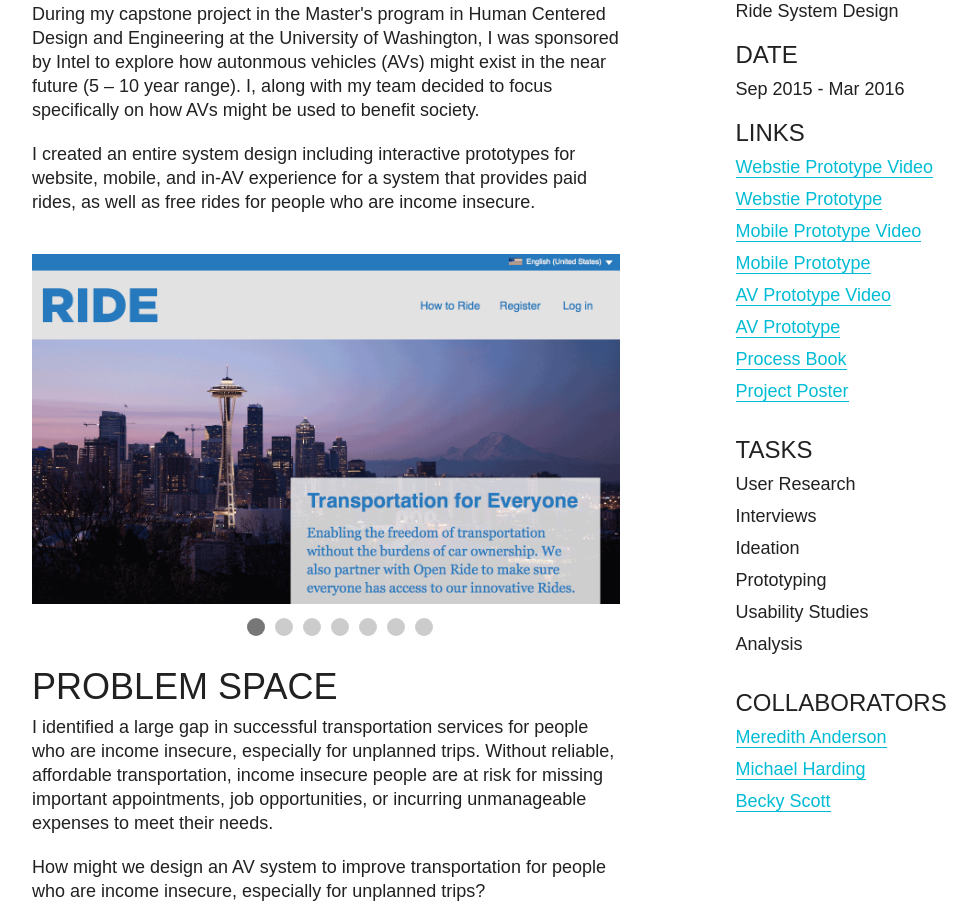
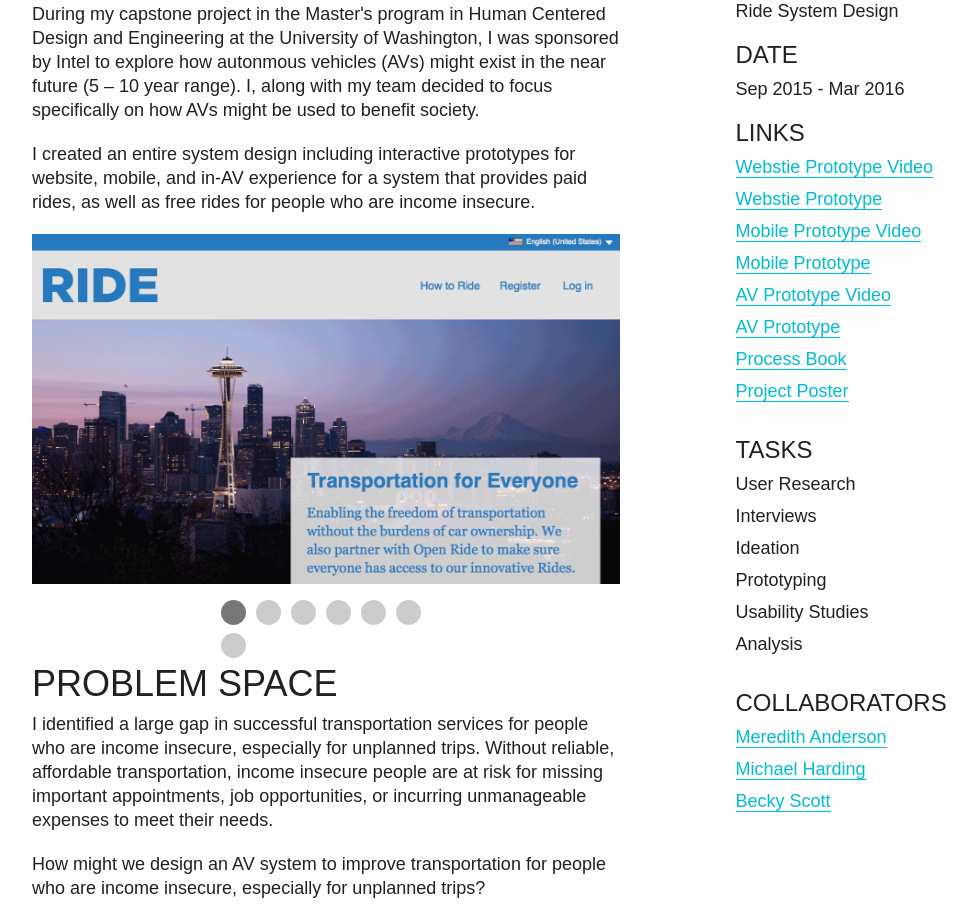
Before and after one commit to susanev/susanev.github.io, a PHP site: page /projects/project-ride.html in a window 1280 px wide. Shown: the part 276-1182 px from the top of the page, without its empty margins (83-1060 px from the left). Run offline with PHP 8.4, Linux system fonts and the light colour scheme; some libraries are stand-ins or nearby versions.

Commit message:
responsive slideshow

```diff
--- a/css/styles.css
+++ b/css/styles.css
@@ -600,6 +600,74 @@ label, #user-msg {
     border: 1px solid #dedede;
 }
 
+/* responsive slides styles */
+.rslides {
+  position: relative;
+  list-style: none;
+  overflow: hidden;
+  width: 100%;
+  padding: 0;
+  margin: 0;
+}
+
+ul.rslides {
+    margin-bottom: 8px;
+}
+
+.rslides img {
+    margin-bottom: 0;
+}
+
+.rslides li {
+  -webkit-backface-visibility: hidden;
+  position: absolute;
+  display: none;
+  width: 100%;
+  left: 0;
+  top: 0;
+}
+
+.rslides li:first-child {
+  position: relative;
+  display: block;
+  float: left;
+}
+
+.rslides img {
+  display: block;
+  height: auto;
+  float: left;
+  width: 100%;
+  border: 0;
+}
+.rslides_tabs {
+    width: 210px;
+    height: 25px;
+    margin: 0 auto;
+    margin-bottom: 20px;
+}
+
+.rslides_tabs li {
+    width: 25px;
+    height: 25px;
+    border-radius: 50%;
+    background-color: #CCCCCC;
+    float: left;
+    margin-right: 10px;
+}
+
+li.rslides_here {
+    background-color: #777777;
+}
+
+.rslides_tabs li a{
+    color: transparent;
+    border-bottom: none;
+    display: block;
+    width: 25px;
+    height: 25px;
+}
+
 /* slideshow styles */
 #css3-slider {
     margin:40px auto;
@@ -628,135 +696,6 @@ label, #user-msg {
 .laptop {
     height: 338px;
 }
-
-#css3-slider li {
-  list-style:none;
-  margin:0px 0px;
-  padding:0px 0px;
-}
-
-/* Navigation */
-#css3-slider li input + label {
-  position:absolute;
-  bottom:-32px;
-  left:10px;
-  z-index:999;
-  background-color:#CCCCCC;
-  padding:0px 0px;
-  width:18px;
-  height:18px;
-  text-align:center;
-  cursor:pointer;
-  border-radius: 16px;
-}
-
-.five-labels {
-    margin: 0px 225px;
-}
-
-.six-labels {
-   margin: 0px 210px;
-}
-
-.seven-labels {
-    margin: 0px 205px;
-}
-
-ul.include-bullets {
-    list-style-type: circle;
-    list-style: inside;
-    padding-left: 20px;
-}
-
-.four-labels {
-    margin: 0px 230px;
-}
-
-#css3-slider li:nth-child(2) label {left:38px;}
-#css3-slider li:nth-child(3) label {left:66px;}
-#css3-slider li:nth-child(4) label {left:94px;}
-#css3-slider li:nth-child(5) label {left:122px;}
-#css3-slider li:nth-child(6) label {left:150px;}
-#css3-slider li:nth-child(7) label {left:178px;}
-
-/* Images */
-#css3-slider li img {
-  border:none;
-  outline:none;
-  position:absolute;
-  top:50%;
-  left:50%;
-  width:0px;
-  height:0px;
-  visibility:hidden;
-  opacity:0;
-/*   -webkit-transition:all 2s ease-in-out;
-  -moz-transition:all 2s ease-in-out;
-  -ms-transition:all 2s ease-in-out;
-  -o-transition:all 2s ease-in-out;
-  transition:all 2s ease-in-out; */
-  -webkit-transform:rotate(0deg) scale(1);
-  -moz-transform:rotate(0deg) scale(1);
-  -ms-transform:rotate(0deg) scale(1);
-  -o-transform:rotate(0deg) scale(1);
-  transform:rotate(0deg) scale(1);
-}
-
-/* Active navigation */
-#css3-slider li input:checked + label {
-  background-color:#777777;
-}
-
-/* Show the image with transition */
-#css3-slider li input:checked ~ img,
-#css3-slider li input:checked ~ a img {
-    top:0%;
-    left:0%;
-    width:588px;
-/*    height:356px;*/
-    visibility:visible;
-    -webkit-transform:rotate(0deg) scale(1);
-    -moz-transform:rotate(0deg) scale(1);
-    -ms-transform:rotate(0deg) scale(1);
-    -o-transform:rotate(0deg) scale(1);
-    transform:rotate(0deg) scale(1);
-    opacity:1;
-    z-index:99;
-}
-
-#css3-slider.tablet li input:checked ~ img,
-#css3-slider.tablet li input:checked ~ a img,
-#css3-slider.slides li input:checked ~ img,
-#css3-slider.slides li input:checked ~ a img {
-    height:356px;
-}
-
-
-#css3-slider.ipad li input:checked ~ img,
-#css3-slider.ipad li input:checked ~ a img {
-    height: 415px;
-}
-
-#css3-slider.ride li input:checked ~ img,
-#css3-slider.ride li input:checked ~ a img {
-    height: 350px;
-}
-
-#css3-slider.shelter li input:checked ~ img,
-#css3-slider.shelter li input:checked ~ a img {
-    height: 444px;
-}
-
-#css3-slider.laptop li input:checked ~ img,
-#css3-slider.laptop li input:checked ~ a img {
-    height: 338px;
-}
-
-/* Hide the radio */
-#css3-slider input {
-    display:none;
-}
-
 
 /* media queries */
 @media screen and (max-width: 1209px) {
--- a/projects/project-art-guide.html
+++ b/projects/project-art-guide.html
@@ -9,7 +9,8 @@
         <link type='text/css' rel='stylesheet' href="../css/reset.css" />
         <link type='text/css' rel='stylesheet' href="../css/styles.css" />
         <link rel="shortcut icon" href="favicon.ico" type="image/x-icon" />
-        <script src="//ajax.googleapis.com/ajax/libs/jquery/3.1.1/jquery.min.js"></script>
+        <script src="https://ajax.googleapis.com/ajax/libs/jquery/3.1.1/jquery.min.js"></script>
+        <script type="text/javascript" src="../js/responsiveslides.min.js"></script>
         <script type="text/javascript" src="../js/basic.js"></script>
     </head>
     <body>
--- a/projects/project-heart.html
+++ b/projects/project-heart.html
@@ -9,7 +9,8 @@
         <link type='text/css' rel='stylesheet' href="../css/reset.css" />
         <link type='text/css' rel='stylesheet' href="../css/styles.css" />
         <link rel="shortcut icon" href="favicon.ico" type="image/x-icon" />
-        <script src="//ajax.googleapis.com/ajax/libs/jquery/3.1.1/jquery.min.js"></script>
+        <script src="https://ajax.googleapis.com/ajax/libs/jquery/3.1.1/jquery.min.js"></script>
+        <script type="text/javascript" src="../js/responsiveslides.min.js"></script>
         <script type="text/javascript" src="../js/basic.js"></script>
     </head>
     <body>
--- a/projects/project-liy.html
+++ b/projects/project-liy.html
@@ -9,7 +9,8 @@
         <link type='text/css' rel='stylesheet' href="../css/reset.css" />
         <link type='text/css' rel='stylesheet' href="../css/styles.css" />
         <link rel="shortcut icon" href="favicon.ico" type="image/x-icon" />
-        <script src="//ajax.googleapis.com/ajax/libs/jquery/3.1.1/jquery.min.js"></script>
+        <script src="https://ajax.googleapis.com/ajax/libs/jquery/3.1.1/jquery.min.js"></script>
+        <script type="text/javascript" src="../js/responsiveslides.min.js"></script>
         <script type="text/javascript" src="../js/basic.js"></script>
     </head>
     <body>
--- a/projects/project-ride.html
+++ b/projects/project-ride.html
@@ -9,7 +9,8 @@
         <link type='text/css' rel='stylesheet' href="../css/reset.css" />
         <link type='text/css' rel='stylesheet' href="../css/styles.css" />
         <link rel="shortcut icon" href="favicon.ico" type="image/x-icon" />
-        <script src="//ajax.googleapis.com/ajax/libs/jquery/3.1.1/jquery.min.js"></script>
+        <script src="https://ajax.googleapis.com/ajax/libs/jquery/3.1.1/jquery.min.js"></script>
+        <script type="text/javascript" src="../js/responsiveslides.min.js"></script>
         <script type="text/javascript" src="../js/basic.js"></script>
     </head>
     <body>
@@ -45,57 +46,17 @@
 
                 <p>I created an entire system design including interactive prototypes for website, mobile, and in-AV experience for a system that provides paid rides, as well as free rides for people who are income insecure.</p>
 
-                <ul id="css3-slider" class="ride">
-                    <li>
-                        <input type="radio" id="s1" name="num" checked="true" />
-                        <label class="seven-labels" for="s1"></label>
-                        <a href="javascript:void(0);">
-                            <img src="../imgs/project-imgs/ride/ride-website.png" />
-                        </a>
-                    </li>
-                    <li>
-                        <input type="radio" id="s2" name="num" />
-                        <label class="seven-labels" for="s2"></label>
-                        <a href="javascript:void(0);">
-                            <img src="../imgs/project-imgs/ride/ride-register.png" />
-                        </a>
-                    </li>
-                    <li>
-                        <input type="radio" id="s3" name="num" />
-                        <label class="seven-labels" for="s3"></label>
-                        <a href="javascript:void(0);">
-                            <img src="../imgs/project-imgs/ride/ride-open-ride-register.png" />
-                        </a>
-                    </li>
-                    <li>
-                        <input type="radio" id="s4" name="num" />
-                        <label class="seven-labels" for="s4"></label>
-                        <a href="javascript:void(0);">
-                            <img src="../imgs/project-imgs/ride/ride-mobile.png" />
-                        </a>
-                    </li>
-                    <li>
-                        <input type="radio" id="s5" name="num" />
-                        <label class="seven-labels" for="s5"></label>
-                        <a href="javascript:void(0);">
-                            <img src="../imgs/project-imgs/ride/ride-mobile-filters.png" />
-                        </a>
-                    </li>
-                    <li>
-                        <input type="radio" id="s6" name="num" />
-                        <label class="seven-labels" for="s6"></label>
-                        <a href="javascript:void(0);">
-                            <img src="../imgs/project-imgs/ride/ride-av.png" />
-                        </a>
-                    </li>
-                    <li>
-                        <input type="radio" id="s7" name="num" />
-                        <label class="seven-labels" for="s7"></label>
-                        <a href="javascript:void(0);">
-                            <img src="../imgs/project-imgs/ride/ride-service-design.png" />
-                        </a>
-                    </li>
-                </ul>
+                <div class="clearfix rslides-container">
+                    <ul class="rslides">
+                        <li><img src="../imgs/project-imgs/ride/ride-website.png" alt=""></li>
+                        <li><img src="../imgs/project-imgs/ride/ride-register.png" alt=""></li>
+                        <li><img src="../imgs/project-imgs/ride/ride-open-ride-register.png" alt=""></li>
+                        <li><img src="../imgs/project-imgs/ride/ride-mobile.png" alt=""></li>
+                        <li><img src="../imgs/project-imgs/ride/ride-mobile-filters.png" alt=""></li>
+                        <li><img src="../imgs/project-imgs/ride/ride-av.png" alt=""></li>
+                        <li><img src="../imgs/project-imgs/ride/ride-service-design.png" alt=""></li>
+                    </ul>
+                </div>
 
                 <h2>Problem Space</h2>
                 <p>I identified a large gap in successful transportation services for people who are income insecure, especially for unplanned trips. Without reliable, affordable transportation, income insecure people are at risk for missing important appointments, job opportunities, or incurring unmanageable expenses to meet their needs.</p>
```
Also changed, not shown: projects/project-incloodle.html (+10 -31 lines), projects/project-pscsta.html (+11 -31 lines), projects/project-safer-conception.html (+13 -44 lines), projects/project-shelter.html (+10 -31 lines), projects/project-ubi.html (+11 -38 lines).
